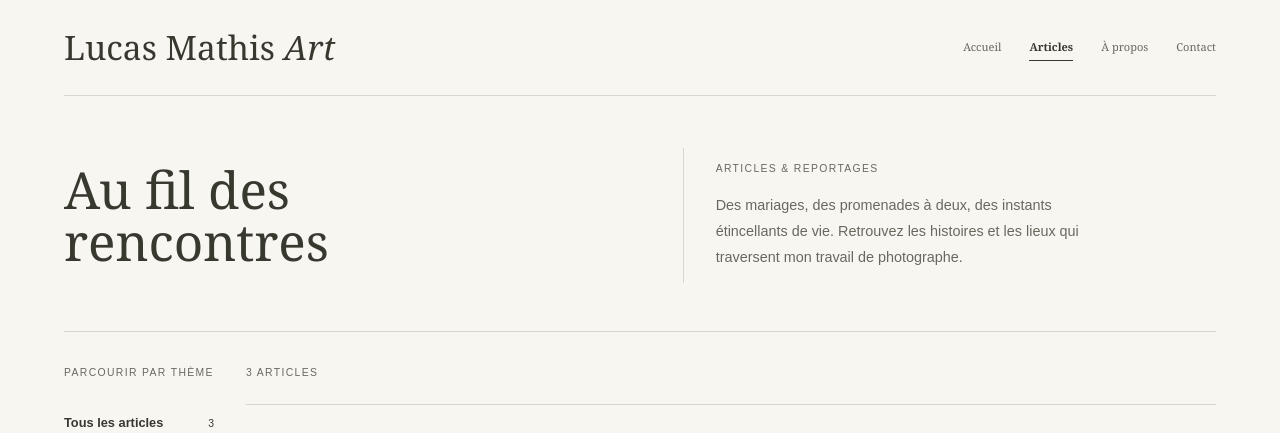
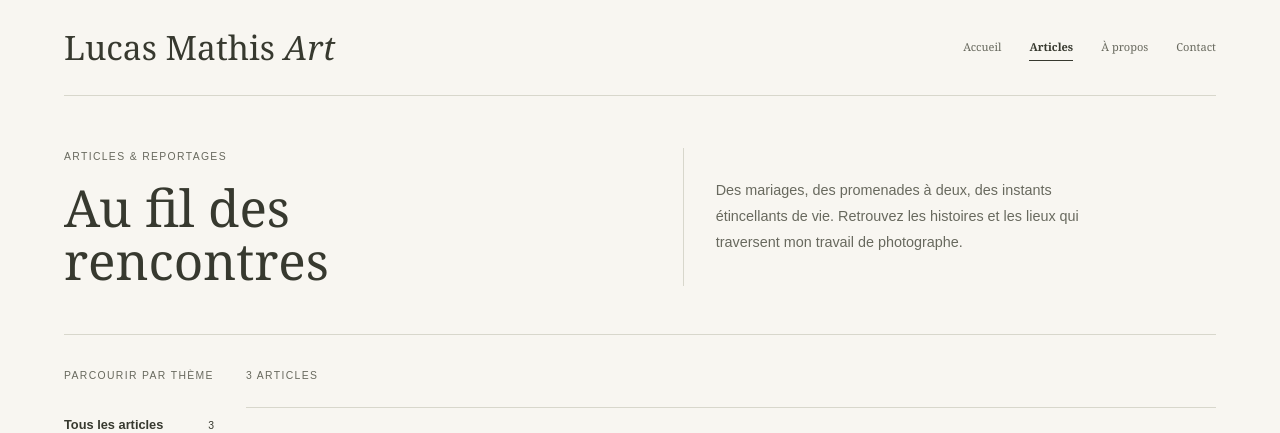
Before and after one commit to lucathis67/lucathis67.github.io, a Jekyll site: the page built from articles.html, in a window 1280 px wide and 900 px high, cut to the strip 0-433 px from the top of the window. Built offline with Jekyll 4.4.1, drawn with Linux system fonts in a browser that asks for light colours; some web fonts are replaced.

Commit message:
evol ui page articles

```diff
--- a/articles.html
+++ b/articles.html
@@ -10,10 +10,11 @@ page_script: /assets/js/archive.js
 <div class="article-archive" data-archive>
   <div class="archive-heading">
     <div class="archive-title-block">
+      <p class="eyebrow">Articles &amp; reportages</p>
       <h1>Au fil des rencontres</h1>
     </div>
     <div class="archive-heading-introduction">
-      <p class="eyebrow">Articles &amp; reportages</p>
+
       <p class="archive-introduction">Des mariages, des promenades à deux, des instants étincellants de vie. Retrouvez les histoires et les lieux qui traversent mon travail de photographe.</p>
     </div>
   </div>
```
